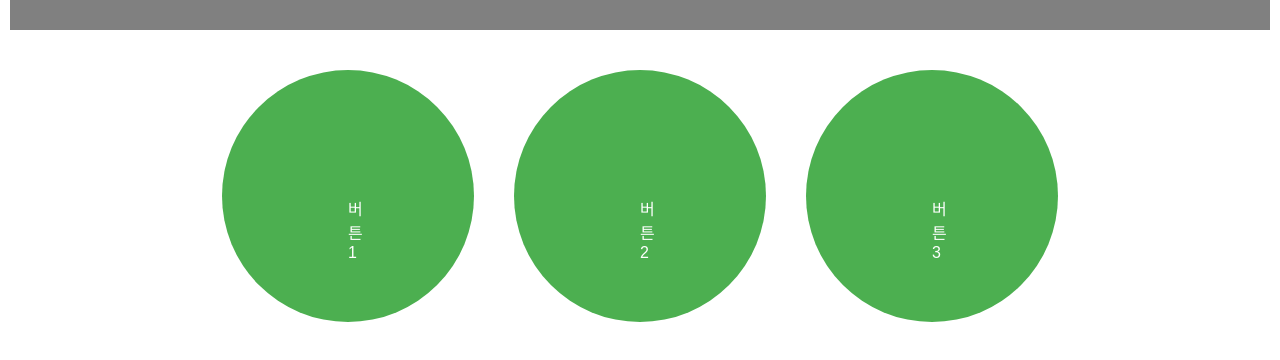
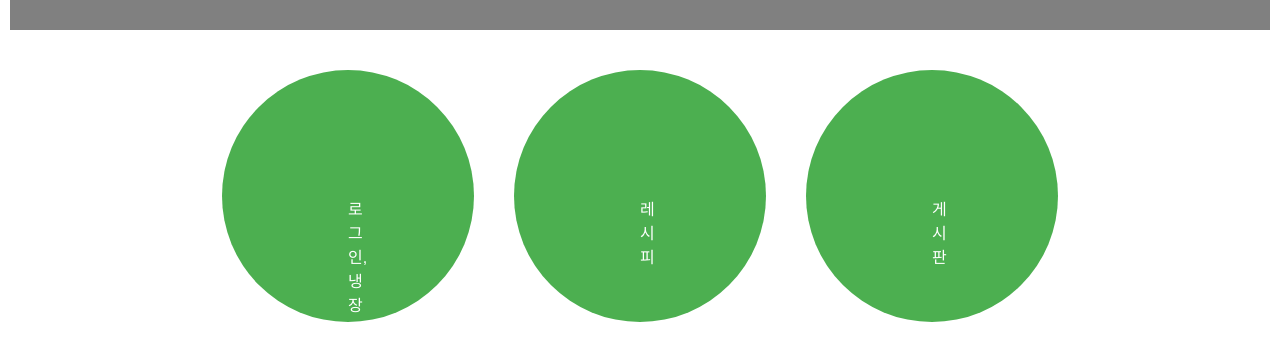
Before and after one commit to Dumbaya/Capstone, a React (Create React App) app: page / in a window 1280 px wide. Shown: the part 340-700 px from the top of the page. Built offline with nearby package versions, Linux system fonts and the light colour scheme.

Commit message:
버튼명 수정

```diff
--- a/src/App.js
+++ b/src/App.js
@@ -24,9 +24,9 @@ function Btns(){
 
   return (
     <div className="btns">
-      <button className="btn" onClick={test}>버튼1</button>
-      <button className="btn">버튼2</button>
-      <button className="btn">버튼3</button>
+      <button className="btn" onClick={test}>로그인, 냉장고</button>
+      <button className="btn">레시피</button>
+      <button className="btn">게시판</button>
     </div>
   );
 }
```
